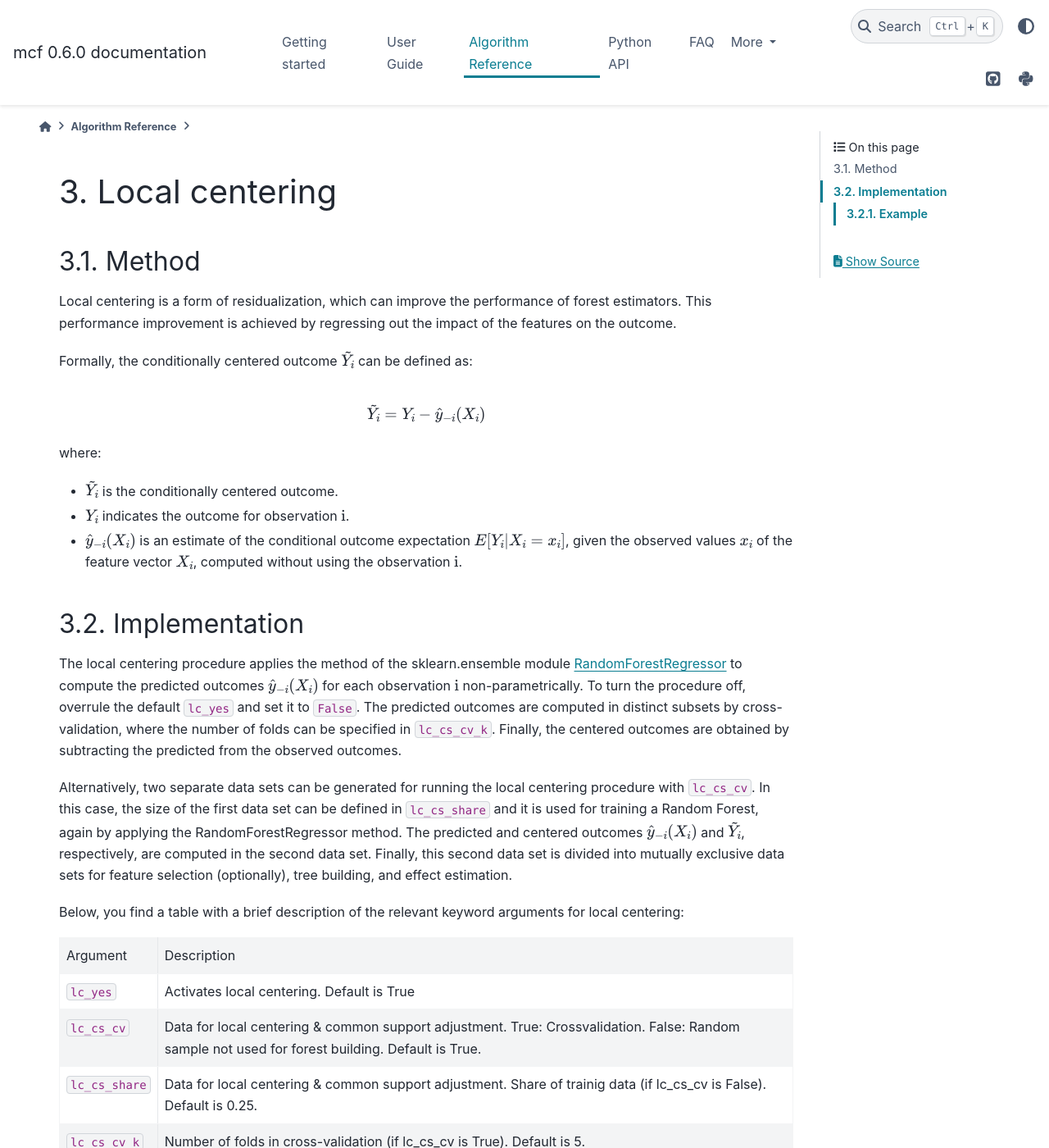
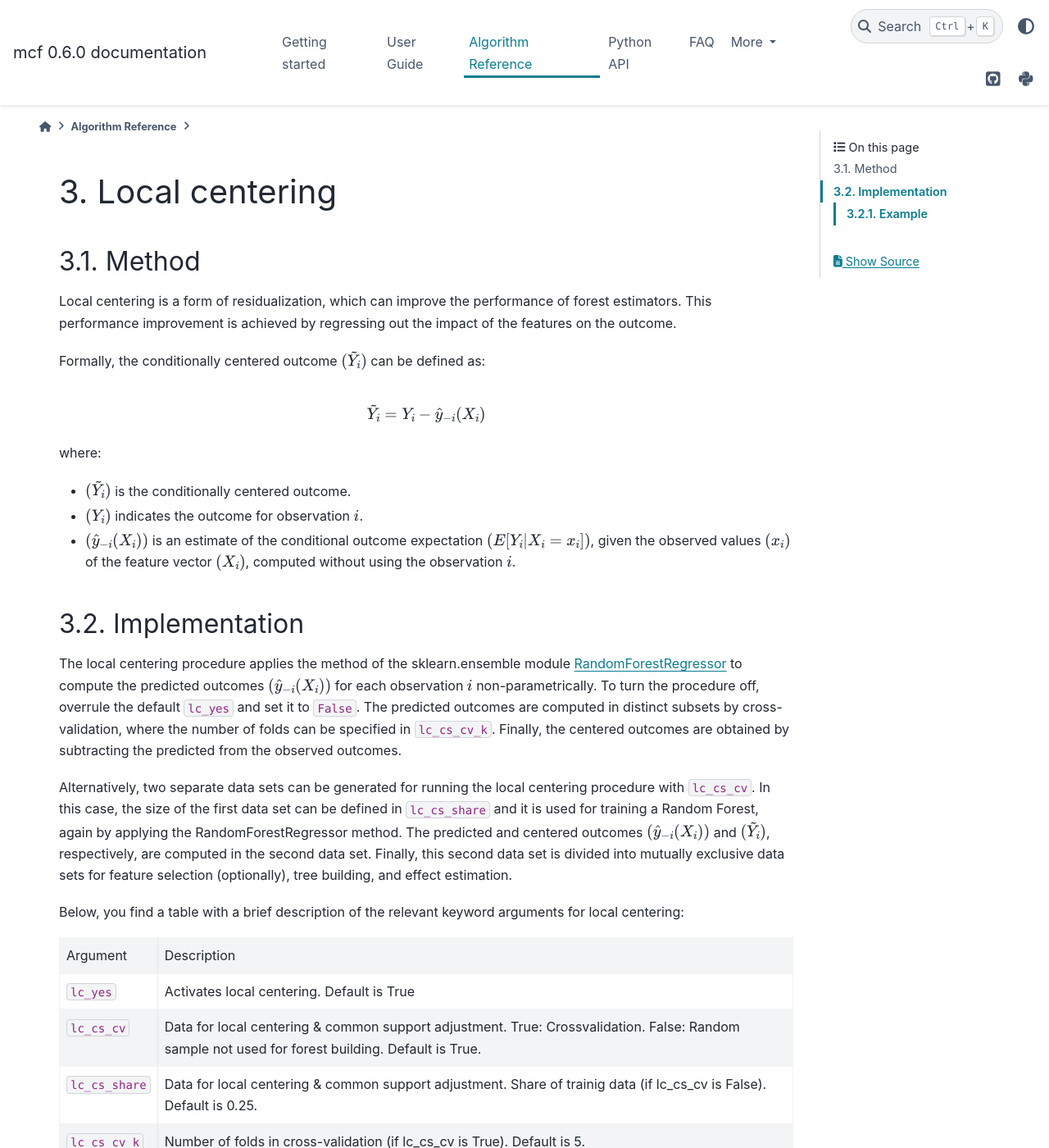
Before and after one commit to MCFpy/mcf, a Sphinx documentation site: the page built from docs/source/algorithm_reference/local_centering.rst, in a window 1280 px wide and 1400 px high. Shown: the whole window at 82% size. Built offline with Sphinx 7.4.7 and the PyData theme 0.15.4, drawn with Linux system fonts in a browser that asks for light colours.

Commit message:
Update local_centering.rst conformity of RVs

```diff
--- a/docs/source/algorithm_reference/local_centering.rst
+++ b/docs/source/algorithm_reference/local_centering.rst
@@ -7,7 +7,7 @@ Method
 Local centering is a form of residualization, which can improve the performance of forest estimators.
 This performance improvement is achieved by regressing out the impact of the features on the outcome.
 
-Formally, the conditionally centered outcome :math:`\tilde{Y}_i` can be defined as:
+Formally, the conditionally centered outcome :math:`(\tilde{Y}_i)` can be defined as:
 
 .. math::
 
@@ -16,19 +16,19 @@ Formally, the conditionally centered outcome :math:`\tilde{Y}_i` can be defined
 
 where:
 
-- :math:`\tilde{Y}_i` is the conditionally centered outcome.
-- :math:`Y_i` indicates the outcome for observation :math:`\textrm{i}`.
-- :math:`\hat{y}_{-i}(X_i)` is an estimate of the conditional outcome expectation :math:`E[Y_i | X_i = x_i]`, given the observed values :math:`x_i` of the feature vector :math:`X_i`, computed without using the observation :math:`\textrm{i}`.
+- :math:`(\tilde{Y}_i)` is the conditionally centered outcome.
+- :math:`(Y_i)` indicates the outcome for observation :math:`i`.
+- :math:`(\hat{y}_{-i}(X_i))` is an estimate of the conditional outcome expectation :math:`(E[Y_i | X_i = x_i])`, given the observed values :math:`(x_i)` of the feature vector :math:`(X_i)`, computed without using the observation :math:`i`.
 
 
 Implementation
 ---------------
 
-The local centering procedure applies the  method of the sklearn.ensemble module `RandomForestRegressor <https://scikit-learn.org/stable/modules/generated/sklearn.ensemble.RandomForestRegressor.html#:~:text=A%20random%20forest%20regressor.,accuracy%20and%20control%20over%2Dfitting.>`_ to compute the predicted outcomes :math:`\hat{y}_{-i}(X_i)` for each observation :math:`\textrm{i}` non-parametrically.
+The local centering procedure applies the  method of the sklearn.ensemble module `RandomForestRegressor <https://scikit-learn.org/stable/modules/generated/sklearn.ensemble.RandomForestRegressor.html#:~:text=A%20random%20forest%20regressor.,accuracy%20and%20control%20over%2Dfitting.>`_ to compute the predicted outcomes :math:`(\hat{y}_{-i}(X_i))` for each observation :math:`i` non-parametrically.
 To turn the procedure off, overrule the default ``lc_yes`` and set it to ``False``. The predicted outcomes are computed in distinct subsets by cross-validation, where the number of folds can be specified in ``lc_cs_cv_k``. Finally, the centered outcomes are obtained by subtracting the predicted from the observed outcomes.
 
 
-Alternatively, two separate data sets can be generated for running the local centering procedure with ``lc_cs_cv``. In this case, the size of the first data set can be defined in ``lc_cs_share`` and it is used for training a Random Forest, again by applying the RandomForestRegressor method. The predicted and centered outcomes :math:`\hat{y}_{-i}(X_i)` and :math:`\tilde{Y}_i`, respectively, are computed in the second data set. Finally, this second data set is divided into mutually exclusive data sets for feature selection (optionally), tree building, and effect estimation.
+Alternatively, two separate data sets can be generated for running the local centering procedure with ``lc_cs_cv``. In this case, the size of the first data set can be defined in ``lc_cs_share`` and it is used for training a Random Forest, again by applying the RandomForestRegressor method. The predicted and centered outcomes :math:`(\hat{y}_{-i}(X_i))` and :math:`(\tilde{Y}_i)`, respectively, are computed in the second data set. Finally, this second data set is divided into mutually exclusive data sets for feature selection (optionally), tree building, and effect estimation.
 
 Below, you find a table with a brief description of the relevant keyword arguments for local centering:
 
```
